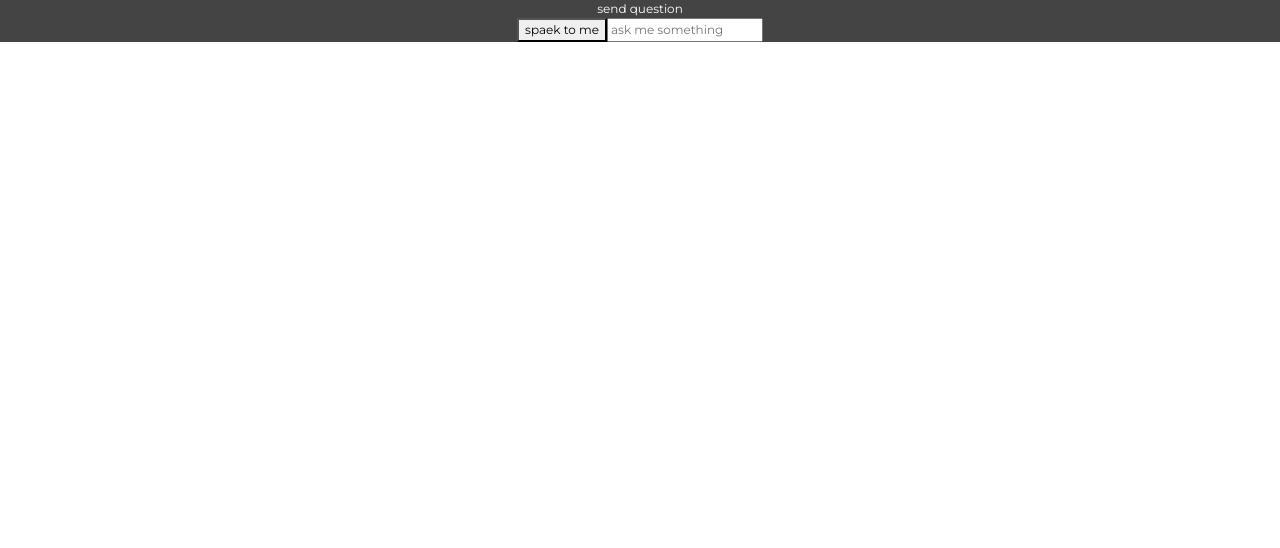
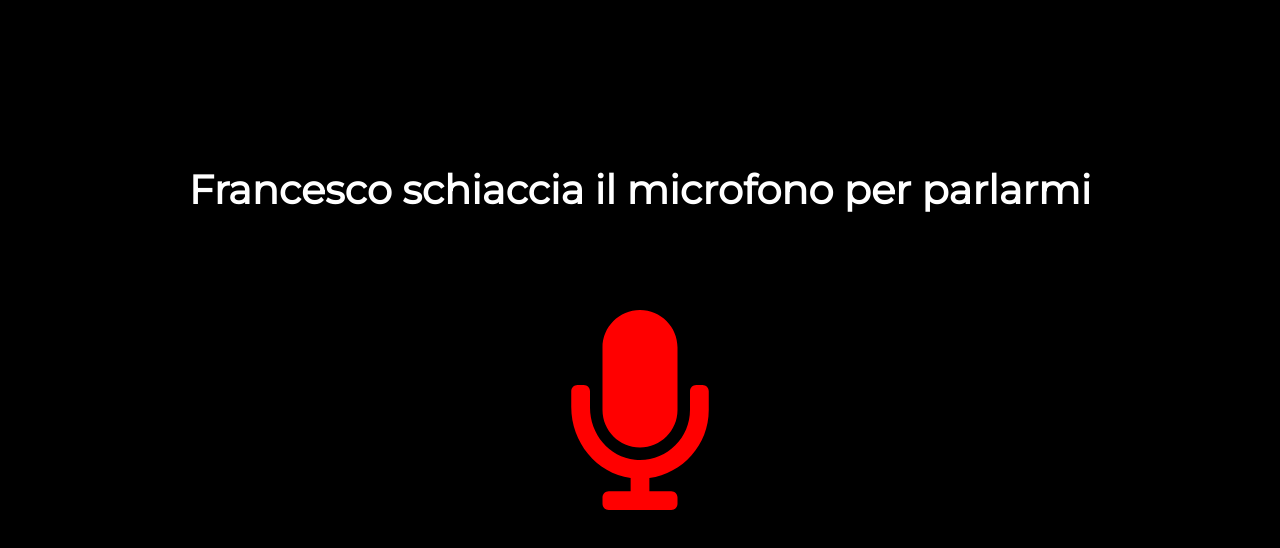
Before and after one commit to Francescostefan1998/readingapp, a React (Create React App) app: page /chat in a window 1280 px wide. Shown: the top 548 px of the page. Built offline with nearby package versions, Linux system fonts and the light colour scheme.

Commit message:
chat history

```diff
--- a/src/components/chatGpt/ChatGpt.jsx
+++ b/src/components/chatGpt/ChatGpt.jsx
@@ -1,11 +1,18 @@
 //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
+import "./chatGpt.css";
+import { FaMicrophone } from "react-icons/fa";
 import { useState, useEffect } from "react";
+
 const ChatGpt = () => {
   const [response, setResponse] = useState("");
   const [question, setQuestion] = useState("");
-  const [conversationHistory, setConversationHistory] = useState("");
+  const [name, setName] = useState("francesco");
+  console.log(name);
+  const [conversationHistory, setConversationHistory] = useState([]);
+  useEffect(() => {}, [name]);
+  async function callOpenAIChatAPI(question) {
+    findWordInString(question);
 
-  async function callOpenAIChatAPI(question) {
     const OPENAI_API_KEY =
       "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"; // replace with your OpenAI API key
 
@@ -20,15 +27,13 @@ const ChatGpt = () => {
           },
           body: JSON.stringify({
             model: "gpt-3.5-turbo",
-            prompt: {
-              text: conversationHistory,
-              isPrefix: true,
-            },
             temperature: 0.7,
-
             max_tokens: 1024,
-            stop: ["\n"],
-            messages: [{ role: "user", content: question }],
+            stop: ["\n\n"],
+            messages: [
+              ...conversationHistory,
+              { role: "user", content: question },
+            ],
           }),
         }
       );
@@ -40,14 +45,65 @@ const ChatGpt = () => {
       const utterances = new SpeechSynthesisUtterance(
         data.choices[0].message.content
       );
-
+      utterances.lang = "it-IT"; // Set the language to Italian
+      setConversationHistory((prevHistory) => [
+        ...prevHistory,
+        { role: "user", content: question },
+        { role: "assistant", content: data.choices[0].message.content },
+      ]);
       speechSynthesis.speak(utterances);
     } catch (error) {
       console.error(error);
     }
   }
+  function findWordInString(string) {
+    const wordsToCheck = [
+      "milena",
+      "mirella",
+      "mirela",
+      "milela",
+      "sonia",
+      "tommaso",
+      "tomaso",
+      "paolo",
+      "elena",
+      "enrico",
+      "erricco",
+      "erico",
+      "errico",
+      "gianluca",
+      "mario",
+      "riccard",
+      "gian",
+      "Milena",
+      "Mirella",
+      "Mirela",
+      "Milela",
+      "Sonia",
+      "Tommaso",
+      "Tomaso",
+      "Paolo",
+      "Elena",
+      "Enrico",
+      "Erricco",
+      "Erico",
+      "Errico",
+      "Gianluca",
+      "Mario",
+      "Riccard",
+      "Gian",
+    ];
+    for (let i = 0; i < wordsToCheck.length; i++) {
+      if (string.includes(wordsToCheck[i])) {
+        console.log(wordsToCheck[i]);
+        setName(wordsToCheck[i]);
+      }
+    }
+    return null;
+  }
   const handleSpeechInput = () => {
     const recognition = new window.webkitSpeechRecognition();
+    recognition.lang = "it-IT"; // Set the language to Italian
     recognition.onresult = (event) => {
       const transcription = event.results[0][0].transcript;
       setQuestion(transcription);
@@ -58,27 +114,32 @@ const ChatGpt = () => {
     recognition.volume = 0.5;
     recognition.start();
   };
+  function capitalizeFirstLetter(string) {
+    return string.charAt(0).toUpperCase() + string.slice(1);
+  }
   useEffect(() => {
     if (question) {
-      callOpenAIChatAPI(question, conversationHistory).then((newResponse) => {
-        setConversationHistory(
-          (prevHistory) => prevHistory + "\n" + question + "\n" + newResponse
-        );
-      });
+      callOpenAIChatAPI(question);
     }
   }, [question]);
   return (
-    <div>
-      <div onClick={() => callOpenAIChatAPI(question)}>send question</div>
+    <div className="cahtgpt2">
+      {/*<div onClick={() => callOpenAIChatAPI(question)}>send question</div> */}
       <div>
-        <button onClick={handleSpeechInput}>spaek to me</button>
-        <input
+        {name && (
+          <div className="sentence-name">
+            {capitalizeFirstLetter(name)} schiaccia il microfono per parlarmi
+          </div>
+        )}
+        <div className="microphone">
+          <FaMicrophone onClick={handleSpeechInput} />
+        </div>
+        {/*  <input
           type="text"
           placeholder="ask me something"
           onChange={(e) => setQuestion(e.target.value)}
-        />
+  />*/}
       </div>
-      <div>{response && response}</div>
     </div>
   );
 };
--- a/src/components/chatGpt/chatGpt.css
+++ b/src/components/chatGpt/chatGpt.css
@@ -0,0 +1,20 @@
+.cahtgpt2 {
+  height: 100vh;
+  width: 100%;
+  background-color: black;
+  display: flex;
+  justify-content: center;
+  padding-top: 20vh;
+}
+
+.sentence-name {
+  font-size: 40px;
+  font-weight: 700;
+  margin-bottom: 20px;
+}
+
+.microphone {
+  font-size: 200px;
+  cursor: pointer;
+  color: red;
+}
```
